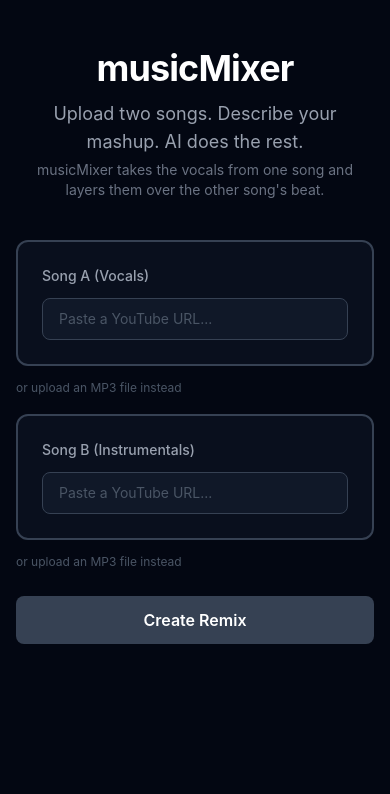
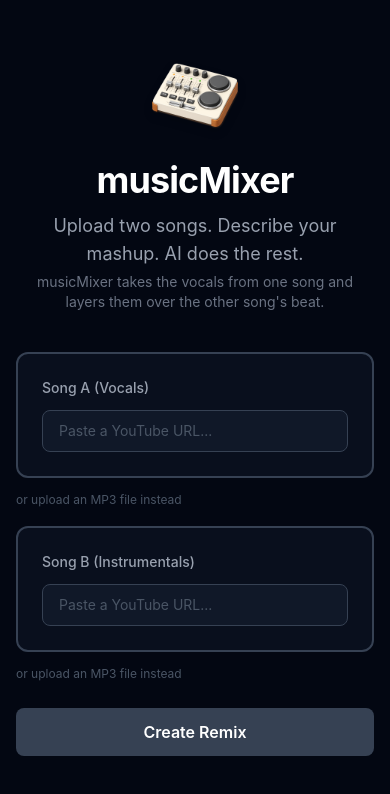
Before and after one commit to aaronw122/musicMixer-frontend, a React (Vite) app: page / in a window 390 px wide. Shown: the top 794 px of the page. Built offline with nearby package versions, Linux system fonts and the light colour scheme.

Commit message:
feat(ui): add soundboard hero image above title
Responsive sizing: 96px on mobile, 128px on desktop via sm: breakpoint.

```diff
--- a/src/App.tsx
+++ b/src/App.tsx
@@ -3,6 +3,7 @@ import { RemixSession } from './components/RemixSession';
 import { ListenView } from './components/ListenView';
 import { ShareButton } from './components/ShareButton';
 import { useListenMode } from './hooks/useListenMode';
+import soundboardImg from './assets/soundboard.png';
 
 function App() {
   const listenMode = useListenMode();
@@ -17,6 +18,11 @@ function App() {
               <ShareButton sessionId={readySessionId} />
             </div>
           )}
+          <img
+            src={soundboardImg}
+            alt="Soundboard mixer"
+            className="mx-auto mb-4 w-24 sm:w-32 drop-shadow-lg"
+          />
           <h1 className="text-4xl font-bold tracking-tight text-white">musicMixer</h1>
           {listenMode.mode === 'create' ? (
             <>
```
Also changed, not shown: src/assets/soundboard.png (added).
